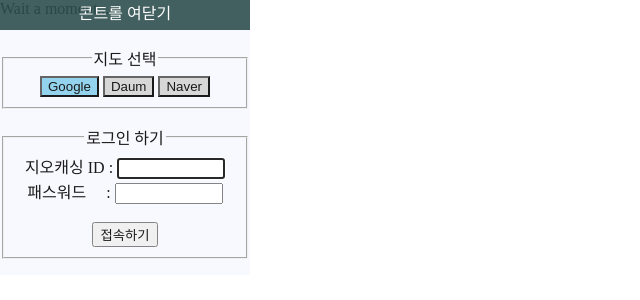
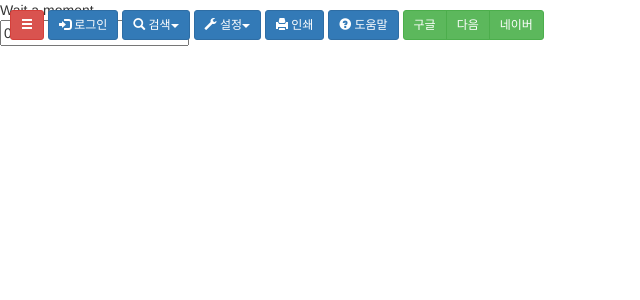
Before and after one commit to bluesky61/kmap_geocaching, a PHP site: page / in a window 1280 px wide. Shown: the top 300 px of the page, without its empty margins (0-640 px from the left). Run offline with PHP 8.4, Linux system fonts and the light colour scheme; some libraries are stand-ins or nearby versions.

Commit message:
kmap_geocaching : change menu system into bootstrap and introduce ajaxResult method to avoid ajax async call

```diff
--- /dev/null
+++ b/allForms.php
@@ -0,0 +1,92 @@
+<!-- login -->
+<div class="modal fade" id="loginModal" role="dialog">
+    <div class="modal-dialog modal-sm">
+
+        <!-- Modal content-->
+        <div class="modal-content">
+            <div class="modal-header" style="padding:35px 50px;">
+                <button type="button" class="close" data-dismiss="modal">&times;</button>
+                <h4><span class="glyphicon glyphicon-lock"></span>Login</h4>
+            </div>
+            <div class="modal-body" style="padding:40px 50px;">
+                <form role="form">
+                  <div class="form-group">
+                    <label for="usrname"><span class="glyphicon glyphicon-user"></span> 사용자명</label>
+                    <input type="text" class="form-control" id="userid2" placeholder="Enter user-id"
+                           value="<?php if(isset($_COOKIE['userid'])) echo $_COOKIE['userid']; ?>" autofocus>
+                  </div>
+                  <div class="form-group">
+                    <label for="psw"><span class="glyphicon glyphicon-eye-open"></span> 비밀번호</label>
+                    <input type="password" class="form-control" id="pwd2" placeholder="Enter password"
+                           value="<?php if(isset($_COOKIE['passwd'])) echo $_COOKIE['passwd']; ?>">
+                  </div>
+                    <button type="submit" class="btn btn-success btn-block" id="login2"><span class="glyphicon glyphicon-off"></span>Login</button>
+                </form>
+            </div>
+            <div class="modal-footer">
+                <button type="submit" class="btn btn-danger btn-default pull-left" data-dismiss="modal"><span class="glyphicon glyphicon-remove"></span> Cancel</button>
+                <p>Not a member? <a href="#">Sign Up</a></p>
+                <p>Forgot <a href="#">Password?</a></p>
+            </div>
+        </div>
+    </div>
+</div>
+
+<!-- Help -->
+<div class="modal fade" id="myHelp" role="dialog">
+    <div class="modal-dialog modal-md">
+        <!-- Modal content-->
+        <div class="modal-content">
+            <div class="modal-header">
+                <button type="button" class="close" data-dismiss="modal">&times;</button>
+                <h4 class="modal-title">도움말</h4>
+            </div>
+            <div class="modal-body">
+                <h4>목적</h4>
+                <p>이 사이트는 지오캐싱을 쉽고 편하게 즐기게 하는 목적으로 만들어졌습니다.</p>
+                <p>우리나라에서는 구글맵이 그다지 좋지 않습니다. 특히 등산로 정보나 등고선이 없어서,
+                   산에 있는 지오캐시를 찾으러 갈 때에는 여러가지로 불편합니다. 이 사이트는 우리나라에
+                   있는 지오캐시를 다음지도와 네이버 지도위에 표시하여 캐시의 위치를 쉽게 찾아볼 수 있도록 하였습니다.</p>
+                <h4>사용방법</h4>
+                <p>로그인만 하면 전국의 모든 캐시가 지도상에 표시됩니다. 아이디가 없을 분은 회원가입을 하시면
+                   사용할 수 있습니다. 회원가입할 때 geocaching.com 에서 사용하는 아이디를 정확하게
+                   입력해주셔야 자신의 캐시의 상태를 쉽게 알 수 있습니다.</p>
+                <p>원래 이 사이트는 데스크탑용으로 개발하였습니다. 스마트폰에서도 사용하실 수는 있지만,
+                   전국 데이터를 한꺼번에 올리므로 성능이 많이 떨어집니다. 참고하시고 사용하세요.</p>
+                <h4>주의사항</h4>
+                <p>메뉴에는 나와 있어도 지원되지 않는 내용이 있습니다. 언제가 될지는 모르지만,
+                   그래도 언젠가는 추가하려고 노력하고 있음을 알려드립니다. :)</p>
+                <p>지도에 표시되는 지오캐시는 최신 데이터가 아닙니다. 개발자가 주기적으로
+                    업로드해 주고 있습니다.</p>
+                <p>기타 오류를 신고할 게 있으시거나 요청할 게 있으시면
+                    <a href="https://www.geocaching.com/profile/?u=bluesky61">개발자의 회원정보</a>에
+                    들어가셔서 메시지센터로 연락을 주시기 바랍니다.</p>
+            </div>
+            <div class="modal-footer">
+                <button type="button" class="btn btn-default" data-dismiss="modal">Close</button>
+            </div>
+         </div>
+
+    </div>
+</div>
+
+<!-- Wait
+<div class="modal fade" id="wdialog" role="dialog">
+    <div class="modal-dialog modal-md">
+        <!-- Modal content
+        <div class="modal-content">
+            <div class="modal-header">
+                <button type="button" class="close" data-dismiss="modal">&times;</button>
+                <h4 class="modal-title">Wait</h4>
+            </div>
+            <div class="modal-body">
+                <p>잠시 기다려 주세요. 처리중입니다.</p>
+            </div>
+            <div class="modal-footer">
+                <button type="button" class="btn btn-default" data-dismiss="modal">Close</button>
+            </div>
+         </div>
+
+    </div>
+</div>
+ -->
--- a/index.php
+++ b/index.php
@@ -14,25 +14,16 @@
           It will use geocaching.com API, so that update informations automatically.">
     <meta charset="UTF-8">
     <meta name="author" content="Min Heo, blusky61@geocacing">
-    <style>
-        html, body {width: 100%; height: 100%}
-        #gmap, #nmap, #dmap {width: 100%; height: 100%; position:fixed; top:0px; right:0px;}
-        body {margin-top: 0px; margin-right: 0px; margin-left: 0px; margin-bottom: 0px}
-        #openclose {position:absolute; width:250px; height:30px; background-color:DarkSlateGray; opacity:0.9; text-align:center; z-index:5; color:white}
-        #controlbar {position:absolute; top:30px; width:250px; background-color:GhostWhite ; opacity:0.9; text-align:center; z-index:5}
-        #userid, #pwd {width:100px}
-        #daum, #naver {background-color:LightGray}
-        #google {background-color:SkyBlue}
-        .container {
-            margin: 0 auto;
-        }
-        #loginmemberid{ z-index:-5; display:none;}
-    </style>
 
-    <link rel="stylesheet" href="//code.jquery.com/ui/1.11.4/themes/smoothness/jquery-ui.css">
-    <script src="//code.jquery.com/jquery-1.10.2.js"></script>
+    <script src="https://ajax.googleapis.com/ajax/libs/jquery/1.12.0/jquery.min.js"></script>
+    <!--script src="//code.jquery.com/jquery-1.10.2.js"></script-->
+    <script src="http://maxcdn.bootstrapcdn.com/bootstrap/3.3.6/js/bootstrap.min.js"></script>
     <script src="//code.jquery.com/ui/1.11.4/jquery-ui.js"></script>
     <script src="jquery.cookie.js"></script>
+
+    <link rel="stylesheet" href="http://maxcdn.bootstrapcdn.com/bootstrap/3.3.6/css/bootstrap.min.css">
+    <link rel="stylesheet" type="text/css" href="myCSS.css">
+    <link rel="stylesheet" href="//code.jquery.com/ui/1.11.4/themes/smoothness/jquery-ui.css">
 
 <!-- for main
     <script src="http://maps.googleapis.com/maps/api/js?key=AIzaSyD6Cw2m6ipHjPsd2HfHx5duc1M7tFls6ZY&language=ko"></script>
@@ -50,64 +41,54 @@
     <script src="geocache.js"></script>
     <script src="gpxmap.js"></script>
     <script src="callback_functions.js"></script>
+    <script src="navMenu.js"></script>
     <script>
         $(document).ready(function() {
             // var viewPortScale = 2 / window.devicePixelRatio; // scale for smartphone
             //$('#viewport').attr('content', 'user-scalable=no, initial-scale='+viewPortScale+', width=device-width');
 
+            initMenu();
             var koMap = new GPXMap(); // initialize Maps
             var geocacheDB = new GeocacheDB();
 
             /* 화면 제어 */
-            $("#openclose").click(function(){$("#controlbar").slideToggle();});
-
             $("#google").click( function(){koMap.changeMap("google")});
             $("#daum").click( function(){koMap.changeMap("daum")});
             $("#naver").click( function(){koMap.changeMap("naver")});
 
-/*
-            if ($(window).width() > 1000) {
-                $("#login").click( function(){readin(koMap, geocacheDB, "ALL")});
-            } else {
-                $("#login").click( function(){readin(koMap, geocacheDB, "daum")});
-            }
-*/
             $("#login").click( function(){
-                checkLogin(); // trigger "#loginmemberid"
+                $("#loginBar").hide();
+                checkLogin(); // trigger "#ajaxResult"
             });
 
-            $("#loginmemberid").change( function(){
-                memberID = $("#loginmemberid").val();
-                if (memberID !== "0") {
-                    if ($(window).width() > 1000) {
-                        readin(koMap, geocacheDB, memberID, "ALL");
-                    } else {
-                        readin(koMap, geocacheDB, memberID, "daum");
-                    };
-                };
+            $("#ajaxResult").change( function(){
+                var result = $("#ajaxResult").val();
+                if (result == "getAllDBComplete" ) {
+                    koMap.attachHelpCallback(geocacheDB);
+                    koMap.createMarker(geocacheDB, whichmap);
+                    koMap.changeMap("daum");
+                    $("#wdialog").dialog("close");
+                } else { //checkLogin
+                    $("#loginModal").modal("hide");
+                    var memberID = result;
+                    var whichmap = ($(window).width() > 1000) ? "ALL" : "daum";
+
+                    $("#wdialog").text('Wait a moment!').dialog( "open" );
+                    koMap.removeAllMarkers(whichmap);
+                    geocacheDB.geocacheDB = [];
+                    geocacheDB.getAllFromDB(memberID);
+                }
             });
 
-            var _file = document.getElementById('_file');
-            var _idUser = document.getElementById('userid');
-            $("#_submit").click( function(){upload(koMap, geocacheDB);});
-            $("#curPos").click( function(){currentLocation(koMap);});
             $("#wdialog").dialog({autoOpen: false });
         });
     </script>
 </head>
 <body>
-    <div id="openclose">콘트롤 여닫기</div>
-    <div id="controlbar">
-        <p></p>
-        <form>
-            <fieldset><legend>지도 선택</legend>
-                <button type="button" id="google" >Google</button>
-                <button type="button" id="daum"   >Daum</button>
-                <button type="button" id="naver"  >Naver</button>
-            </fieldset>
-        </form>
+    <?php include "navMenu.html" ?>
+    <?php include "allForms.php" ?>
 
-        <p></p>
+    <div id="loginBar">
         <form>
             <fieldset><legend>로그인 하기</legend>
                 지오캐싱 ID : <input type="text" id="userid" value="<?php if(isset($_COOKIE['userid'])) echo $_COOKIE['userid']; ?>" autofocus><br>
@@ -115,20 +96,11 @@
                 <input type="button" id="login" value="접속하기">
             </fieldset>
         </form>
-
-        <!-- p></p>
-        <form>
-            <fieldset>
-                <legend>현재위치 찾아가기</legend>
-                <button type="button" id="curPos" >현재위치로</button>
-            </fieldset>
-        </form -->
-        <p></p>
     </div>
     <div id="dmap"></div>
     <div id="gmap"></div>
     <div id="nmap"></div>
     <div id="wdialog" title="Wait">Wait a moment...</div>
-    <input type="text" id="loginmemberid" value="0" >
+    <input type="text" id="ajaxResult" value="0" >
 </body>
 </html>
--- /dev/null
+++ b/myCSS.css
@@ -0,0 +1,28 @@
+nav.fix_menu {
+    position:fixed;
+    top: 10px;
+    left: 10px;
+    z-index:5;
+}
+.modal-header, h4, .close {
+    background-color: #5cb85c;
+    color:white !important;
+    text-align: center;
+    font-size: 30px;
+}
+.modal-footer {
+    background-color: #f9f9f9;
+}
+.container {
+    margin: 0 auto;
+}
+
+#currentStatus{ z-index:-5; display:none;}
+html, body {width: 100%; height: 100%}
+#gmap, #nmap, #dmap {width: 100%; height: 100%; position:fixed; top:0px; right:0px;}
+body {margin-top: 0px; margin-right: 0px; margin-left: 0px; margin-bottom: 0px}
+#loginBar {position:absolute; top:40px; left:50px; width:250px; background-color:GhostWhite ; opacity:0.9; text-align:center; z-index:5;display:none;}
+#userid, #pwd {width:100px}
+.container {
+    margin: 0 auto;
+}
--- /dev/null
+++ b/navMenu.html
@@ -0,0 +1,29 @@
+<nav class="fix_menu">
+    <button type="button" id="openMenu" class="btn btn-danger btn-sm"><span class="glyphicon glyphicon-menu-hamburger"></span></button>
+    <button type="button" id="loginButton" class="btn btn-primary btn-sm"><span class="glyphicon glyphicon-log-in" ></span>&nbsp;로그인</button>
+    <div class="btn-group functionMenu">
+        <button type="button" class="btn btn-primary dropdown-toggle btn-sm" data-toggle="dropdown">
+        <span class="glyphicon glyphicon-search"></span>&nbsp;검색<span class="caret"></span></button>
+        <ul class="dropdown-menu" role="menu">
+          <li><a href="#">지오캐시 검색</a></li>
+          <li><a href="#">주소 검색</a></li>
+        </ul>
+    </div>
+    <div class="btn-group functionMenu">
+        <button type="button" class="btn btn-primary dropdown-toggle btn-sm" data-toggle="dropdown">
+        <span class="glyphicon glyphicon-wrench"></span>&nbsp;설정<span class="caret"></span></button>
+        <ul class="dropdown-menu" role="menu">
+          <li><a href="#">캐셔 설정</a></li>
+          <li class="disabled"><a href="#">화면 설정</a></li>
+        </ul>
+    </div>
+    <button type="button" class="btn btn-primary btn-sm functionMenu"><span class="glyphicon glyphicon-print"></span>&nbsp;인쇄</button>
+    <button type="button" class="btn btn-primary btn-sm functionMenu" data-toggle="modal" data-target="#myHelp">
+        <span class="glyphicon glyphicon-question-sign"></span>&nbsp;도움말</button>
+
+    <div class="btn-group">
+        <button type="button" class="btn btn-success  btn-sm" id="google">구글</button>
+        <button type="button" class="btn btn-success  btn-sm" id="daum">다음</button>
+        <button type="button" class="btn btn-success  btn-sm" id="naver">네이버</button>
+    </div>
+</nav>
```
Also changed, not shown: callback_functions.js (+2 -11 lines), geocache.js (+5 -7 lines), gpxmap.js (+9 -8 lines), navMenu.js (added, +12 -0 lines).
